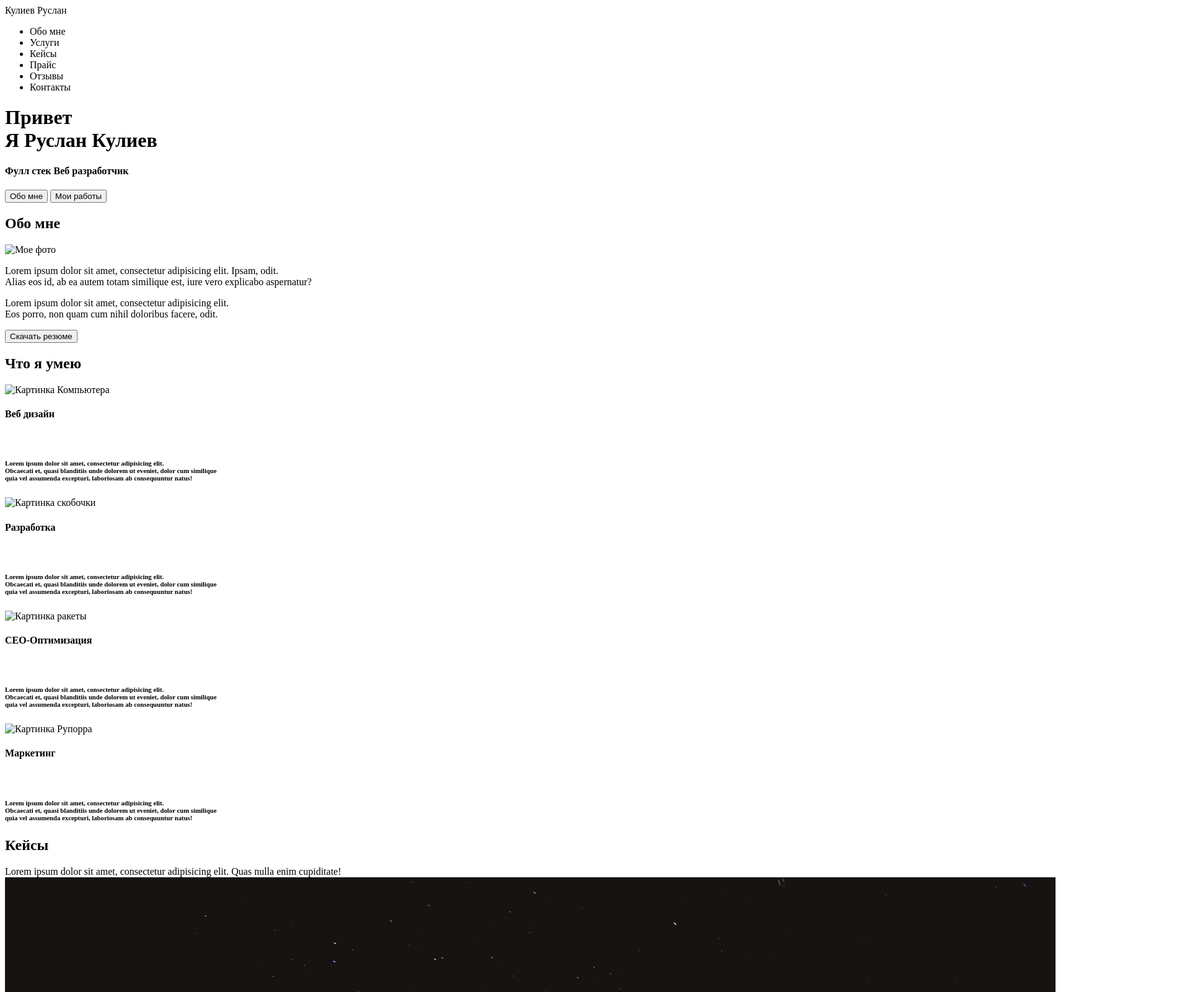
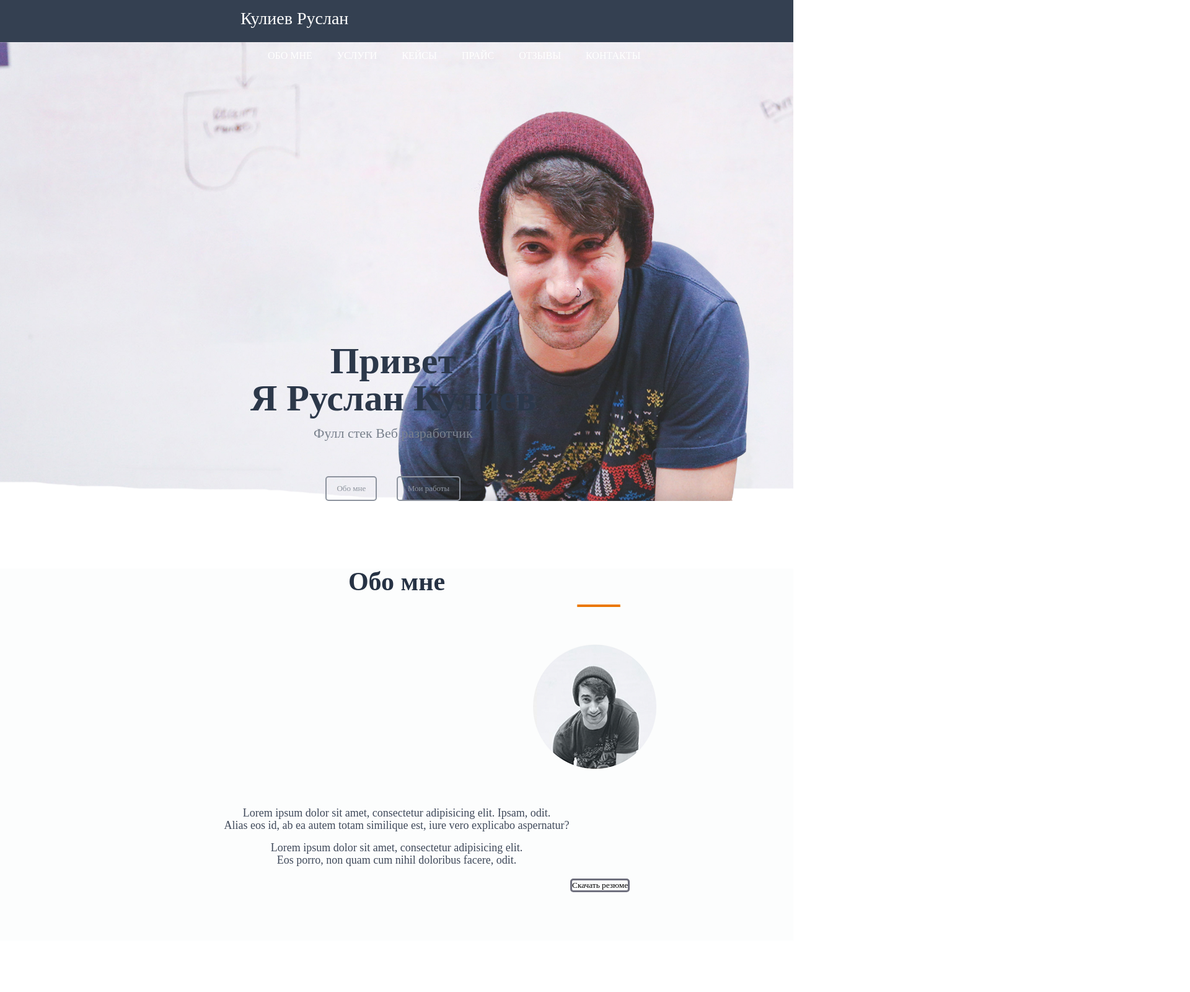
Before and after one commit to NeoRusi/NeoRusi.github.io, a plain HTML site: page src/index.html in a window 1280 px wide. Shown: the top 1600 px of the page at 62% size, 1920 px wide, since content can reach past the window. Drawn offline with Linux system fonts and the light colour scheme.

Commit message:
Add files via upload
страница 4 наслаивается на страницу 5 , незнаю что делать

```diff
--- /dev/null
+++ b/src/css/reset.css
@@ -0,0 +1,40 @@
+*{
+    padding:0;
+    margin:0;
+    border:0;
+}
+*,*:before, *:after{
+	-moz-box-sizing: border-box;
+	-webkit-box-sizing: border-box;
+	box-sizing: border-box;
+}
+
+:focus, :active{outline: none;}
+a:focus, a:active{outline: none;}
+
+nav, footer, header, aside{display: block;}
+
+html, body{
+height:100%;
+width:100%;
+font-size 100%;
+line-height: 1;
+font-size:14px;
+-ms-text-size-adjust: 100%;
+-moz-text-size-adjust: 100%;
+-webkit-text-size-adjust: 100%;
+}
+
+input, button, textarea{font-family: inherit;
+}
+
+input::-ms-clear{display: none;}
+button{cursor: pointer;}
+button::-moz-focus-inner{padding: 0; border:0;}
+a, a:visited{text-decoration: none; color: black;}
+a:hover{text-decoration: none;}
+ul li{list-style: none;}
+img{vertical-align: top;}
+
+
+h1,h2,h3,h4,h5,h6{font-size: inherit; font-weight: 400;}
--- /dev/null
+++ b/src/css/style.css
@@ -0,0 +1,158 @@
+nav{
+    width:100%;
+    height: 68px;
+    background: #344051;
+
+}
+.logo{
+    color:#fff;
+    font-size: 28px;
+    line-height: 60px;
+    padding-left: 388px;
+    float: left;
+
+}
+.menu{
+    float: left;
+    padding-left: 432px;
+
+}
+.menu li{
+    float:left;
+    line-height: 60px;
+    color: #fff;
+    margin-right:40px;
+    font-size:16px;
+    text-transform: uppercase;
+}
+.main{
+    width: 100%;
+    height: calc(100% - 60px);
+    background: url(../Images/%D0%9F%D0%B0%D1%80%D0%B5%D0%BD%D1%8C.png) 90% 100%/ auto 85% no-repeat, url(../Images/bg.jpg) center/cover no-repeat;
+}
+.title_container{
+    float:left;
+    margin: 432px 0px 0px 404px;
+    color: #2c384a ;
+    text-align: center;
+
+}
+.title_container h1{
+    font-size:60px;
+    font-weight: bold;
+
+}
+.title_container h4{
+    margin-top:16px;
+    font-size:22px;
+    color: #79818d;
+}
+.title_container input{
+    height: 40px;
+    text-align: center;
+    border: 2px solid #8d939e;
+    background: none;
+    border-radius: 5px;
+    color: #8d939e;
+    font-size: 13px;
+    padding: 0px 16px 0px 16px;
+    margin: 58px 14px 0px 14px;
+}
+.page2{
+    height:600px;
+    width: 100%;
+    background: #fcfdfd;
+}
+.page2 h2{
+    color: #263244;
+    font-weight:bold;
+    font-size: 42px;
+    text-align:center;
+    margin-top: 109px;
+}
+.yellow_bar{
+    display:block;
+    margin: 16px 930px;
+ }
+.boy{
+    display:block;
+    margin:60px 860px;
+}
+.pg2_txt1{
+    line-height: 20px;
+    font-size:18px;
+    color:#3f495a;
+    text-align: center;
+}
+.pg2_txt2{
+    margin-top: 16px;
+    line-height: 20px;
+    font-size:18px;
+    color:#3f495a;
+    text-align: center;
+}
+.page2 input{
+    background: none;
+    border: 3px solid #6f707e;
+    border-radius:5px;
+    margin: 20px 920px;
+}
+.page3{
+    width:100%;
+    height:600px;
+    background: url("../Images/pg3_bg.jpg") no-repeat;
+}
+.page3 h2{
+    text-align: center;
+    font-size: 22px;
+    font-weight: bold;
+    color:#263244;
+    margin-top: 150px;
+}
+.table1{
+
+}
+.el1{
+
+}
+el2{
+
+}
+el3{
+
+}
+el4{
+
+}
+.page4{
+    width:100%;
+    height:1010px;
+    background:none;
+    margin-bottom: 10px;
+
+}
+.page4 h2{
+    text-align:center;
+    font-size:40px;
+    font-weight: bold;
+    color: #263244;
+    margin-top:14px;
+
+}
+.yellow_chert2{
+    display:block;
+    margin: 16px 920px 10px ;
+
+}
+.page4 span{
+    margin: 10px 700px 10px;
+
+}
+.pg4_site_photo{
+    display:block;
+    margin-top: 25px;
+}
+.page3_foot{
+    text-align: center;
+
+}
--- a/src/index.html
+++ b/src/index.html
@@ -3,9 +3,12 @@
 <head>
     <meta charset="UTF-8">
     <title>Кулиев Руслан Веб-Разработчик </title>
+    <link rel="stylesheet" href="css/reset.css">
+    <link rel="stylesheet" href="css/style.css">
 </head>
 <body>
-<header><nav>
+    <header>
+        <nav>
     <div class="logo">Кулиев Руслан</div>
     <div class="menu"><ul>
         <li>Обо мне</li>
@@ -15,22 +18,24 @@
         <li>Отзывы</li>
         <li>Контакты</li>
     </ul></div>
-</nav></header>
+        </nav>
+    </header>
 <div class="main"><div class="title_container"><h1>Привет<br>Я Руслан Кулиев</h1>
 <h4>Фулл стек Веб разработчик</h4>
 <input type="submit"value="Обо мне">
 <input type="submit"value="Мои работы">
-</div>
+    </div></div>
 <div class="page2">
     <h2>Обо мне</h2>
-    <img src="" alt="Мое фото">
-  <p>Lorem ipsum dolor sit amet, consectetur adipisicing elit. Ipsam, odit.<br> Alias eos id, ab ea autem totam similique est, iure vero explicabo aspernatur?</p>
-  <p>Lorem ipsum dolor sit amet, consectetur adipisicing elit.<br> Eos porro, non quam cum nihil doloribus facere, odit.</p>
+    <img class="yellow_bar" src="Images/%D0%A7%D0%B5%D1%80%D1%82%D0%B0%20%D0%B7%D0%B0%D0%B3%D0%BE%D0%BB%D0%BE%D0%B2%D0%BA%D0%B0.png" alt="Чертаза голоквка">
+    <img class="boy" src="Images/%D1%84%D0%BE%D1%82%D0%BA%D0%B0.png" alt="Мое фото">
+  <p class="pg2_txt1">Lorem ipsum dolor sit amet, consectetur adipisicing elit. Ipsam, odit.<br> Alias eos id, ab ea autem totam similique est, iure vero explicabo aspernatur?</p>
+  <p class="pg2_txt2">Lorem ipsum dolor sit amet, consectetur adipisicing elit.<br> Eos porro, non quam cum nihil doloribus facere, odit.</p>
 
   <input type ="button"value="Cкачать резюме">
-</div></div>
+</div>
 <div class="page3">
-    <h2>Что я умею</h2>
+   <h2 >Что я умею</h2>
     <div class="table2">
         <div class="el1"> <img src="Images/....." alt ="Картинка Компьютера"> <h4>Веб дизайн</h4><br><h6>Lorem ipsum dolor sit amet, consectetur adipisicing elit.<br> Obcaecati et, quasi blanditiis unde dolorem ut eveniet, dolor cum similique<br> quia vel assumenda excepturi, laboriosam ab consequuntur natus!</h6></div>
         <div class="el2"> <img src="Images/....." alt ="Картинка скобочки"> <h4>Разработка</h4><br><h6>Lorem ipsum dolor sit amet, consectetur adipisicing elit.<br> Obcaecati et, quasi blanditiis unde dolorem ut eveniet, dolor cum similique<br> quia vel assumenda excepturi, laboriosam ab consequuntur natus!</h6></div>
@@ -40,9 +45,10 @@
 </div>
  <div class="page4">
      <h2> Кейсы</h2>
+     <img class="yellow_chert2" src="Images/%D0%A7%D0%B5%D1%80%D1%82%D0%B0%20%D0%B7%D0%B0%D0%B3%D0%BE%D0%BB%D0%BE%D0%B2%D0%BA%D0%B02.png">
      <span>Lorem ipsum dolor sit amet, consectetur adipisicing elit. Quas nulla enim cupiditate!</span>
-     <img src="Images/ksmsbljk.jpg" alt="картинка сайта">
-     <div class="page3foot">
+     <img class="pg4_site_photo" src="Images/pg4_photo.jpg" alt="картинка сайта">
+     <div class="page3_foot">
         <div class="bl1">
            <h3>ClIENT:</h3><br><h6>Какая-то кампания</h6><h3>WEBSITE:</h3><h6>https//:www.somedomain.com</h6>
            <input type="button" value="Visit live site"></div>
@@ -55,11 +61,23 @@
   <div class="page5">
      <h2>Расчет стоимости</h2>
       <h4>Тип сайта</h4>
-      <span><h6>Выберите пункт</h6><input type="select" ></span>
+      <select>
+          <option>Выберите пункт</option>
+          <option>Opt1</option>
+          <option>Opt2</option>
+      </select>
       <h4>Расчет стоимости</h4>
-      <span><h6>Выберите пункт</h6><input type="select" ></span>
+      <select>
+          <option>Выберите пункт</option>
+          <option>Opt1</option>
+          <option>Opt2</option>
+      </select>
       <h4>Адаптивность</h4>
-      <span><h6>Выберите пункт</h6><input type="select" ></span>
+      <select>
+          <option>Выберите пункт</option>
+          <option>Opt1</option>
+          <option>Opt2</option>
+      </select>
       <h5>Сроки</h5>
       <h5>Стоимость</h5>
   </div>
@@ -91,41 +109,5 @@
         </div>
     </div>
  <footer><img src="Images/..." alt="Моя геолокация"></footer>
-
-
-
-
-
-
-
-
-
-
-
-
-
-
-
-
-
-
-
-
-
-
-
-
-
-
-
-
-
-
-
-
-
-
-
-
     </body>
 </html>
```
Also changed, not shown: src/css/testcss.css (added, +32 -0 lines), src/Images/bg.jpg (added), src/Images/bg3.jpg (added), src/Images/pg3_bg.jpg (added), src/Images/pg4_photo.jpg (added), src/Images/Парень.png (added), src/Images/Черта заголовка.png (added), src/Images/Черта заголовка2.png (added), src/Images/иконка.png (added), src/Images/фотка.png (added).
